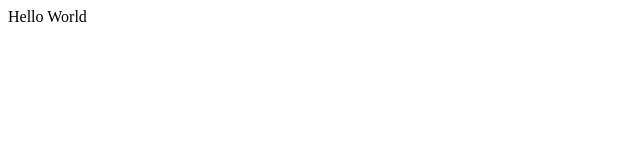
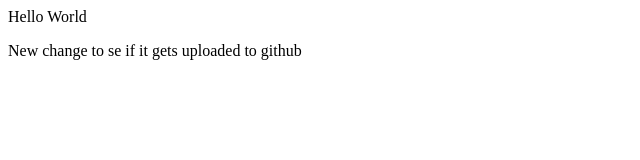
Before and after one commit to FredrikNO/Test, a plain HTML site: page index.html in a window 1280 px wide. Shown: the whole page, without its empty margins (0-640 px from the left). Drawn offline with Linux system fonts and the light colour scheme.

Commit message:
Update index.html

```diff
--- a/index.html
+++ b/index.html
@@ -8,5 +8,6 @@
 </head>
 <body>
     <div>Hello World</div>
+	<p>New change to se if it gets uploaded to github </p>
 </body>
 </html>
```
